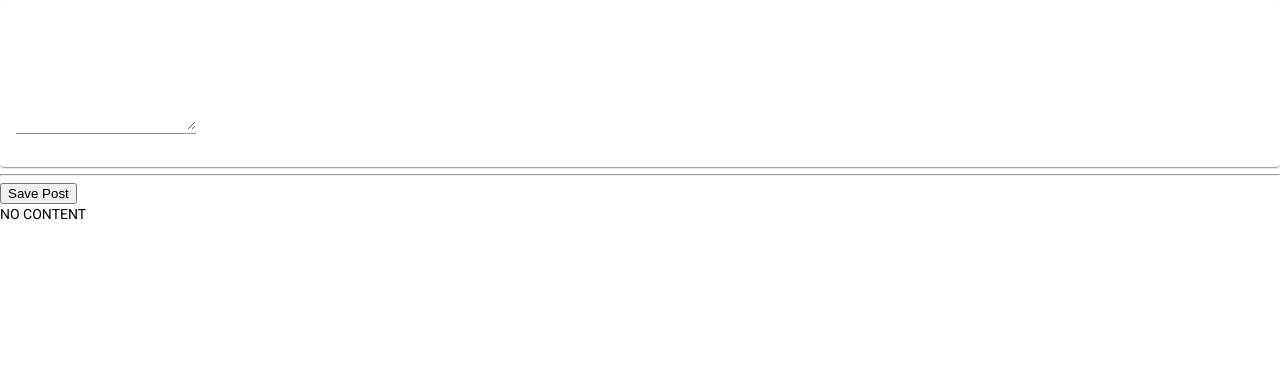
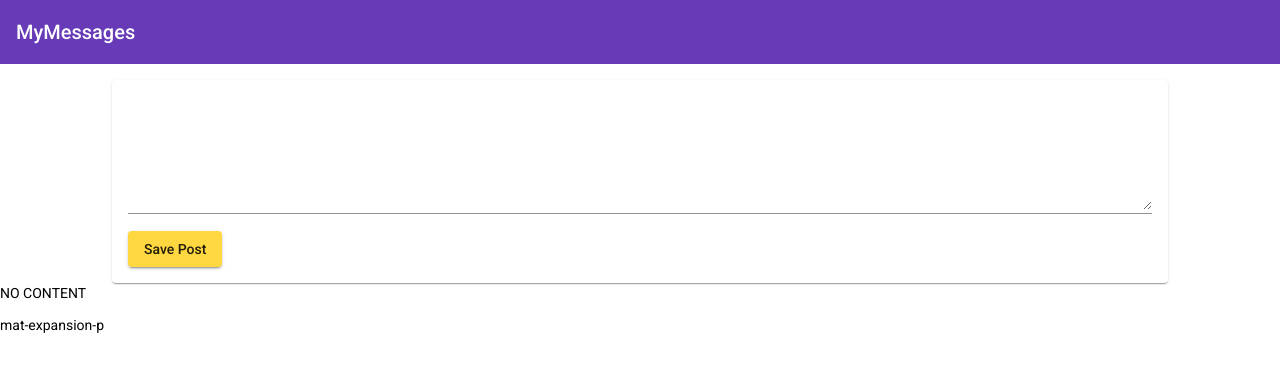
Before and after one commit to lancerharris/practicing-mean-stack, an Angular app: page / in a window 1280 px wide. Shown: the top 370 px of the page. Built offline with nearby package versions, Linux system fonts and the light colour scheme.

Commit message:
Expand main page functionality with angular material.

```diff
--- a/src/app/app.component.css
+++ b/src/app/app.component.css
@@ -0,0 +1,3 @@
+main {
+  margin-top: 1rem;
+}
--- a/src/app/app.component.html
+++ b/src/app/app.component.html
@@ -1 +1,5 @@
-<app-post-create></app-post-create>
+<app-header></app-header>
+<main>
+  <app-post-create></app-post-create>
+  <app-post-list></app-post-list>
+</main>
--- /dev/null
+++ b/src/app/header/header.component.html
@@ -0,0 +1 @@
+<mat-toolbar color="primary">MyMessages</mat-toolbar>
--- /dev/null
+++ b/src/app/header/header.component.ts
@@ -0,0 +1,15 @@
+import { Component, OnInit } from '@angular/core';
+
+@Component({
+  selector: 'app-header',
+  templateUrl: './header.component.html',
+  styleUrls: ['./header.component.css']
+})
+export class HeaderComponent implements OnInit {
+
+  constructor() { }
+
+  ngOnInit(): void {
+  }
+
+}
--- a/src/app/posts/post-create/post-create.component.css
+++ b/src/app/posts/post-create/post-create.component.css
@@ -0,0 +1,10 @@
+mat-card {
+  width: 80%;
+  margin: auto;
+}
+
+mat-form-field,
+textarea {
+  width: 100%;
+
+}
--- a/src/app/posts/post-create/post-create.component.html
+++ b/src/app/posts/post-create/post-create.component.html
@@ -2,8 +2,6 @@
   <mat-form-field>
     <textarea matInput rows="6" [(ngModel)]="enteredValue"></textarea>
   </mat-form-field>
+  <button mat-raised-button color="accent" (click)=onAddPost()>Save Post</button>
 </mat-card>
-
-<hr>
-<button (click)=onAddPost()>Save Post</button>
 <p>{{ newPost }}</p>
--- /dev/null
+++ b/src/app/posts/post-list/post-list.component.html
@@ -0,0 +1,3 @@
+<mat-accordion>
+  mat-expansion-p
+</mat-accordion>
--- /dev/null
+++ b/src/app/posts/post-list/post-list.component.ts
@@ -0,0 +1,15 @@
+import { Component, OnInit } from '@angular/core';
+
+@Component({
+  selector: 'app-post-list',
+  templateUrl: './post-list.component.html',
+  styleUrls: ['./post-list.component.css']
+})
+export class PostListComponent implements OnInit {
+
+  constructor() { }
+
+  ngOnInit(): void {
+  }
+
+}
```
Also changed, not shown: src/app/app.module.ts (+14 -4 lines), src/app/header/header.component.css (added), src/app/posts/post-list/post-list.component.css (added), 2 other files (tests, documents, lock files or other folders).
